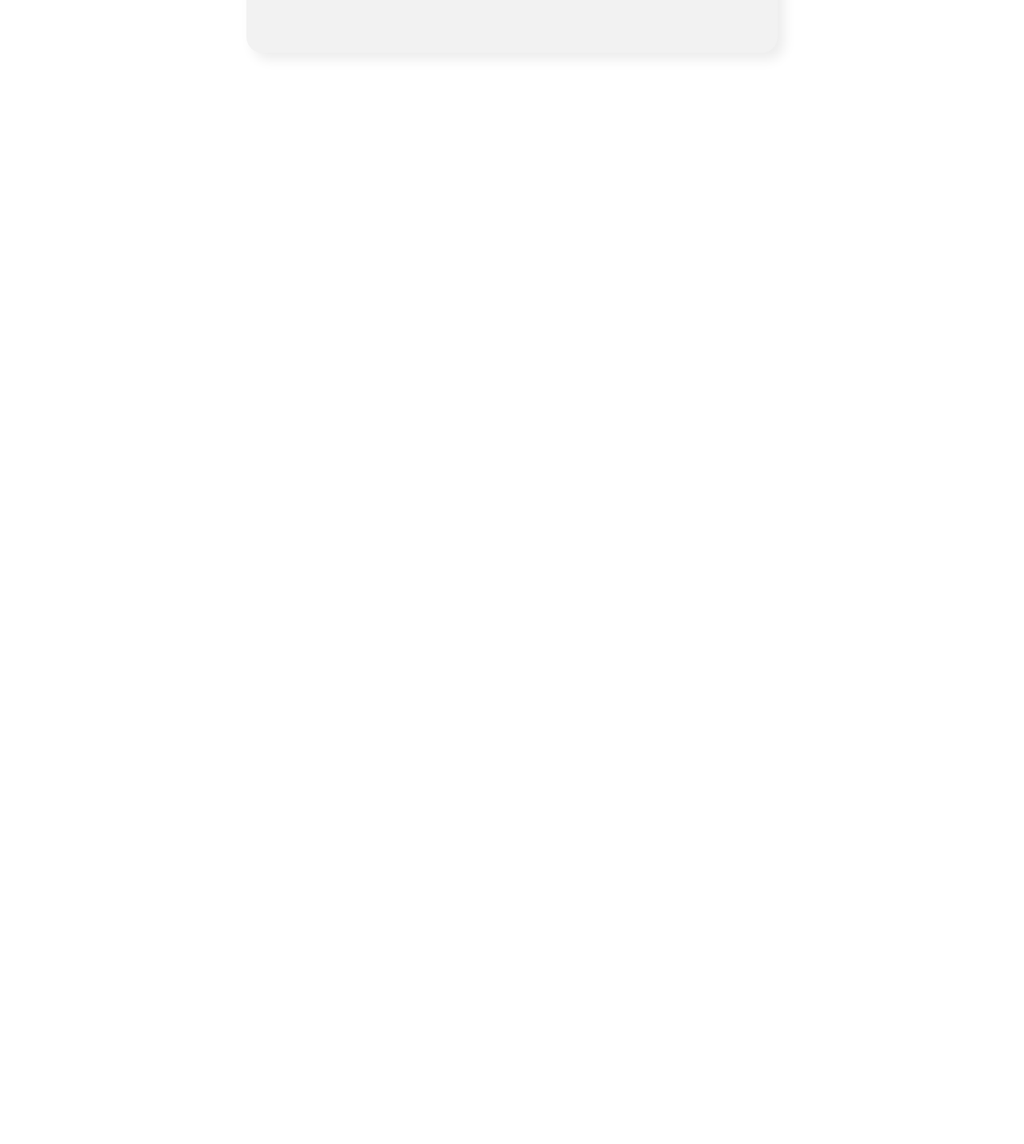
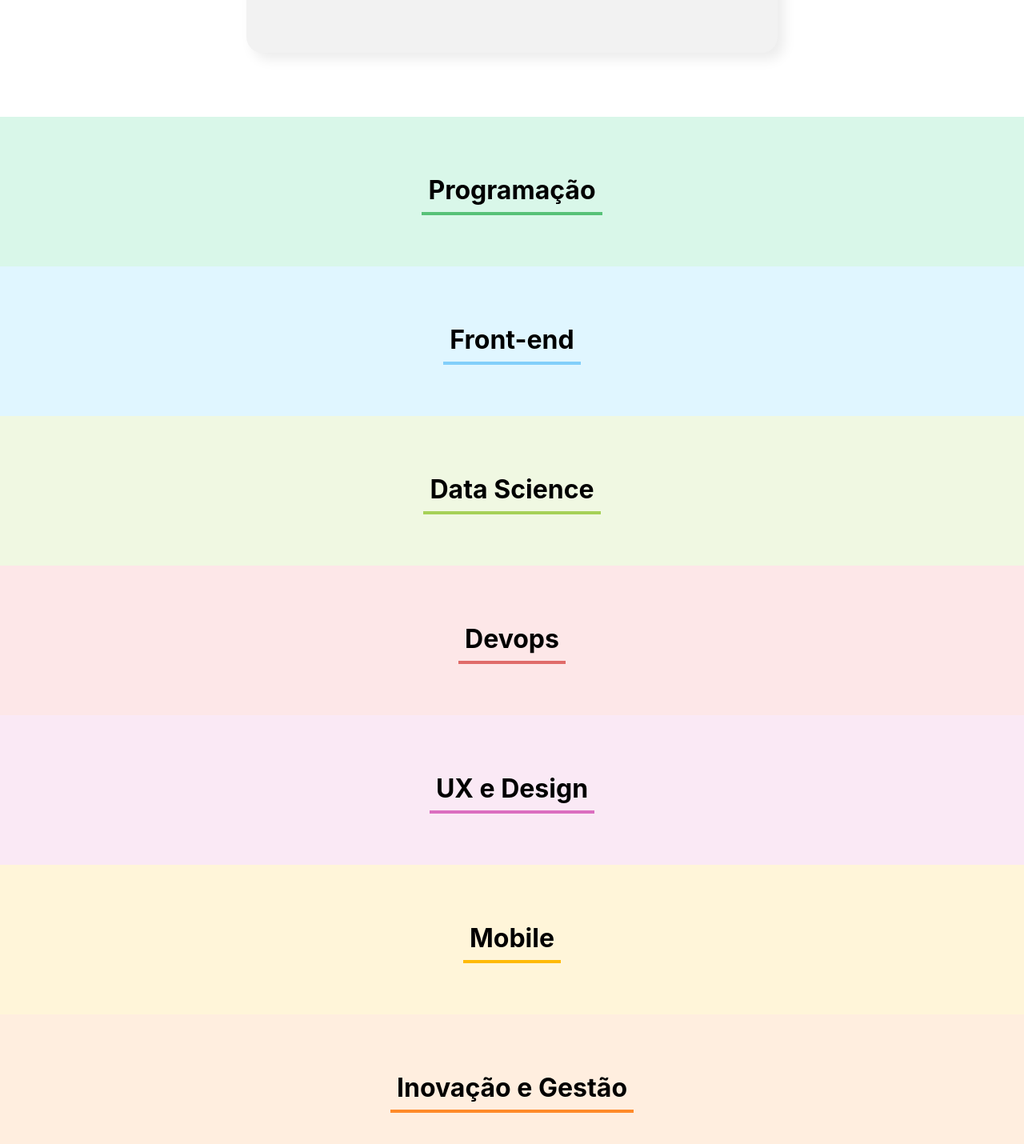
Before and after one commit to raapcoelho/react, a React (Create React App) app in the folder organograma/: page / in a window 1280 px wide. Shown: the part 1157-2587 px from the top of the page at 80% size. Before the commit the page ends 1303 px from the top, so only its background shows below. Built offline with nearby package versions, Linux system fonts and the light colour scheme.

Commit message:
Listando itens

```diff
--- a/organograma/src/App.js
+++ b/organograma/src/App.js
@@ -1,9 +1,47 @@
 import { useState } from 'react';
 import Banner from './components/Banner'
 import Form from './components/Form'
+import Team from './components/Team'
 
 function App() {
 
+  const teams = [
+    {
+      name: 'Programação',
+      primaryColor: '#57C278',
+      secondaryColor: '#D9F7E9'
+    },
+    {
+      name: 'Front-end',
+      primaryColor: '#82CFFA',
+      secondaryColor: '#E0F6FF'
+    },
+    {
+      name: 'Data Science',
+      primaryColor: '#A6D157',
+      secondaryColor: '#F0F8E2'
+    },
+    {
+      name: 'Devops',
+      primaryColor: '#E06B69',
+      secondaryColor: '#FDE7E8'
+    },
+    {
+      name: 'UX e Design',
+      primaryColor: '#DB6EBF',
+      secondaryColor: '#FAE9F5'
+    },
+    {
+      name: 'Mobile',
+      primaryColor: '#FFBA05',
+      secondaryColor: '#FFF5D9'
+    },
+    {
+      name: 'Inovação e Gestão',
+      primaryColor: '#FF8A29',
+      secondaryColor: '#FFEEDF'
+    },
+  ]
   const [tickets, setTickets] = useState([])
 
   const addTicket = (ticket) => {
@@ -15,6 +53,9 @@
     <div className="App">
       <Banner />
       <Form saveTicket={ticket => addTicket(ticket)}/>
+
+      {teams.map(team => <Team key={team.name} name={team.name} primaryColor={team.primaryColor} secondaryColor={team.secondaryColor}/>)}
+
     </div>
   );
 }
--- /dev/null
+++ b/organograma/src/components/Team/Team.css
@@ -0,0 +1,11 @@
+.team {
+    text-align: center;
+    padding: 32px;
+}
+
+.team h3 {
+    font-size: 32px;
+    border-bottom: 4px solid;
+    display: inline-block;
+    padding: 8px;
+}
--- /dev/null
+++ b/organograma/src/components/Team/index.js
@@ -0,0 +1,13 @@
+import './Team.css'
+
+const Team = (props) => {
+
+    const css = {backgroundColor: props.secondaryColor};
+    return (
+        <section className="team" style={css}>
+            <h3 style={{borderColor: props.primaryColor}}>{props.name}</h3>
+        </section>
+    )
+}
+
+export default Team
```
